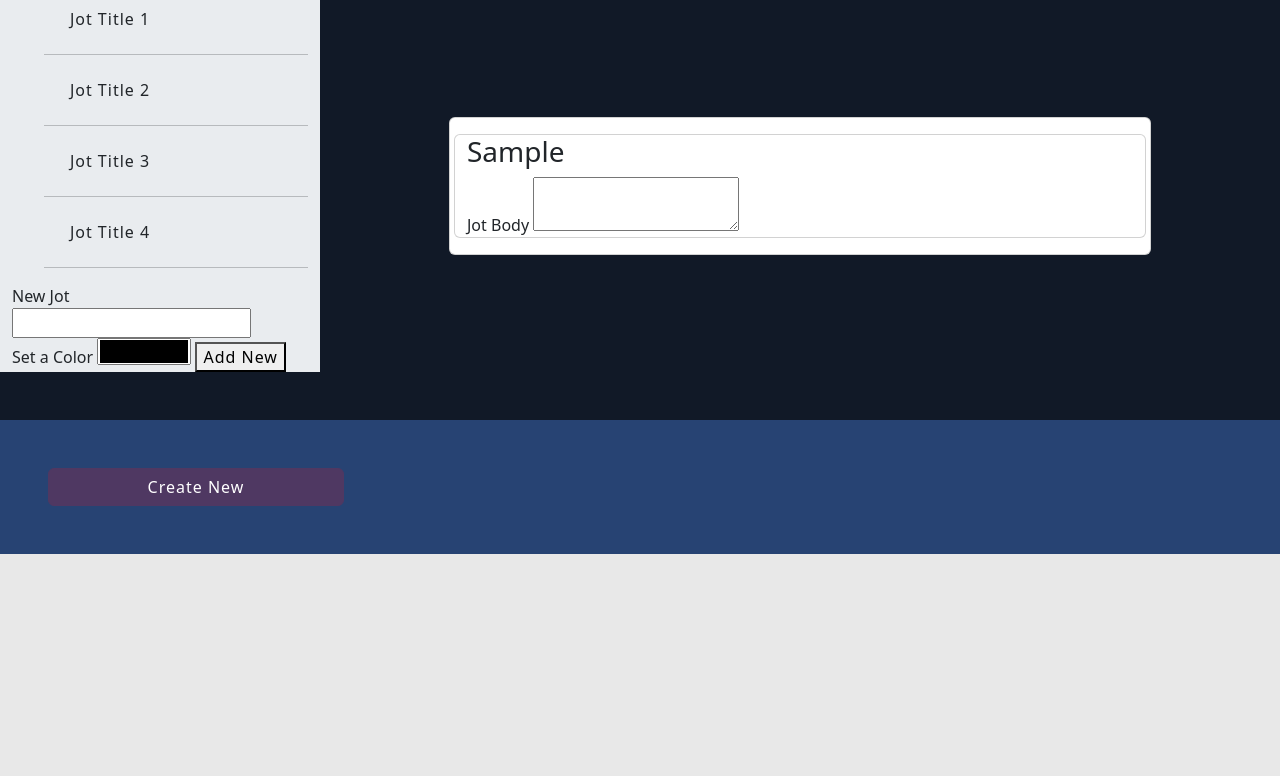
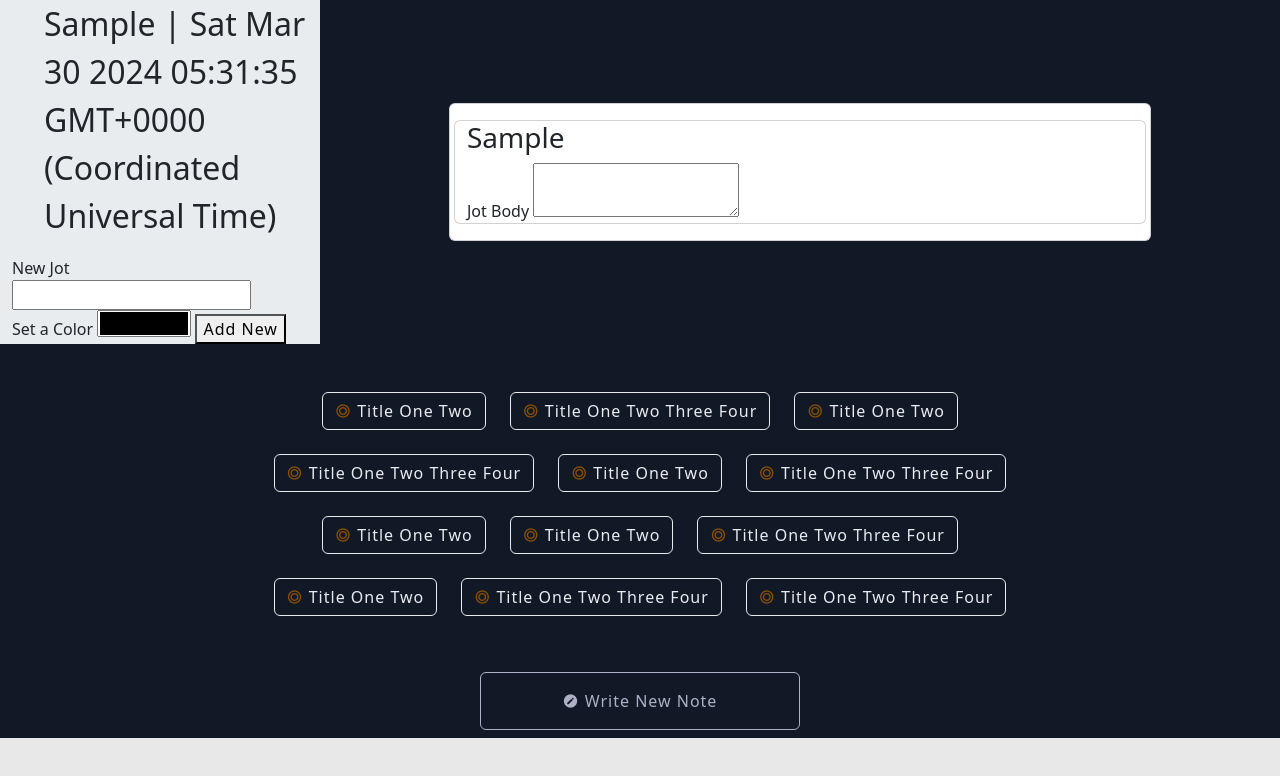
Before and after one commit to masonspacestation/jot, a website with bundled scripts: page index.html in a window 1280 px wide. Both pictures are taken after typing "Sample" into the empty fields and a click on the button "Add New". Built offline with nearby package versions, Linux system fonts and the light colour scheme; a script that the page names is missing.

Commit message:
most functions working - starting styling

```diff
--- a/app/AppState.js
+++ b/app/AppState.js
@@ -9,8 +9,6 @@ class ObservableAppState extends EventEmitter {
 
     new Jot({
       title: 'Sample Jot',
-      // timeCreated: Date(),
-      // timeEdited: Date(),
       jotColor: '#007744',
     }),
 
--- a/app/controllers/JotsController.js
+++ b/app/controllers/JotsController.js
@@ -12,14 +12,15 @@ export class JotsController {
 
     console.log('✒️ the jots controller is loaded');
     AppState.on('activeJot', this.drawActiveJot)
+    AppState.on('jots', this.drawAllJots)
 
     jotServices.loadJots()
+    this.drawAllJots()
   }
 
 
 
   createNewJot() {
-    // debugger
     try {
       event.preventDefault()
       const form = event.target
@@ -35,27 +36,10 @@ export class JotsController {
     }
   }
 
-  // createFieldReport() {
-  //   try {
-  //     event.preventDefault()
-  //     console.log('Creating field report');
-  //     const form = event.target
-  //     const fieldReportFormData = getFormData(form)
-  //     console.log('here is your data', fieldReportFormData);
-  //     // fieldReportsService.createFieldReport(fieldReportFormData)
-
-  //     // @ts-ignore
-  //     form.reset() // if there is a red squiggle here, it's okay
-  //   } catch (error) {
-  //     console.error('[CREATING FIELD REPORT]', error)
-  //     window.alert(error.message)
-  //   }
-  // }
 
 
-
-  drawActiveJot(jotId) {
-    const activeJot = AppState.activeJot
+  drawActiveJot() {
+    // const activeJot = AppState.activeJot
     AppState.emit('jots')
     setHTML('active-jot-editor', AppState.activeJot.activeJotTemplate)
   }
@@ -85,12 +69,21 @@ export class JotsController {
     // }
   }
 
-  // setActiveJot(newJot) {
-  //   console.log('setactive controller: ', newJot);
-  //   jotServices.setActiveJot(newJot)
-  // }
 
 
+  // click on jot name - pass id to click event -  service sets active jot equal to this new one - active jot will draw through listener
+
+  setActiveJot(jotID) {
+    console.log('setactive controller: ', jotID);
+    jotServices.setActiveJot(jotID)
+  }
+
+  drawAllJots() {
+    const allJots = AppState.jots
+    let jotsContent = ''
+    allJots.forEach(jot => jotsContent += jot.jotListTemplate)
+    setHTML('jot-list', jotsContent)
+  }
 
 
 
--- a/app/models/Jot.js
+++ b/app/models/Jot.js
@@ -12,8 +12,10 @@ export class Jot {
     this.subject = data.subject
     this.wordCount = data.wordCount
     this.jotColor = data.jotColor
-    this.timeCreated = null
-    this.timeEdited = null
+    // this.timeCreated = null
+    // this.timeEdited = null
+    this.timeCreated = data.timeCreated == null ? new Date() : new Date(data.timeCreated)
+    this.timeEdited = data.timeEdited == null ? new Date() : new Date(data.timeEdited)
   }
 
 
@@ -49,14 +51,27 @@ export class Jot {
   get jotListTemplate() {
     return `
     <div onclick="app.JotsController.setActiveJot('${this.id}')" class="col-12 selectable" role="button">
-      <div class="d-flex gap-4 fs-3">
-        <p>${this.title}</p>
+      <div class="d-flex gap-4 fs-2">
+        <span>${this.title} | ${this.timeEdited}</span>
 
       </div>
     </div>
     `
   }
 
+
+
+  get CreatedDate() {
+    return this.timeCreated.toLocaleDateString() // 3/28/2024
+  }
+
+  get CreatedTime() {
+    return this.timeEdited.toLocaleTimeString() // 12:28:11 PM
+  }
+
+  get LastViewedDateAndTime() {
+    return this.timeEdited.toLocaleString() // 3/28/2024, 2:48:19 PM
+  }
   //   <div class="col-8 mt-3 p-3">
   //   <form onsubmit="app.JotsController.drawTitleForm()">
   //     <label for="title">Title of New Jot</label>
--- a/app/services/JotServices.js
+++ b/app/services/JotServices.js
@@ -8,7 +8,7 @@ class JotServices {
     // console.log(newJotTitle, 'passed to service');
     const newJot = new Jot(newJotTitle)
 
-    newJot.timeCreated = Date()
+    // newJot.timeCreated = Date()
     AppState.jots.push(newJot)
     console.log('👋', AppState.jots);
     this.saveJot()
@@ -19,9 +19,9 @@ class JotServices {
 
   setActiveJot(jotId) {
     // console.log('newjot sent to set active in service: ', jotId);
-    const foundJot = AppState.jots.find(jot => jot.id == jotId)
-    AppState.activeJot = foundJot
-    foundJot.timeEdited = Date()
+    const activeJot = AppState.jots.find(jot => jot.id == jotId)
+    AppState.activeJot = activeJot
+    activeJot.timeEdited = Date()
     console.log('🎯 ', AppState.activeJot);
 
 
@@ -36,6 +36,7 @@ class JotServices {
 
     console.log(AppState.activeJot);
     this.saveJot()
+    AppState.emit('jots')
   }
 
 
--- a/app/views/JotView.html
+++ b/app/views/JotView.html
@@ -2,24 +2,17 @@
   <div class="row justify-content-start bg-white">
     <div class="col-3 bg-light text-start">
       <ul class="ms-0">
-        <li><button class="btn w-50">Jot Title 1</button></li>
-        <hr>
-        <li><button class="btn w-50">Jot Title 2</button></li>
-        <hr>
-        <li><button class="btn w-50">Jot Title 3</button></li>
-        <hr>
-        <li><button class="btn w-50">Jot Title 4</button></li>
-        <hr>
+        <li id="jot-list"><button class="btn w-50">Jot Title 1</button></li>
       </ul>
       <form onsubmit="app.JotsController.createNewJot()">
         <label for="title">New Jot</label>
         <input type="text" name="title" id="title" minlength="3" maxlength="15" class="form-floating" required>
-        <label for="colors">Set a Color</label>
+        <label for="color">Set a Color</label>
         <input type="color" list="presetColors">
         <datalist id="presetColors">
-          <option>#ff0000</option>
-          <option>#00ff00</option>
-          <option>#0000ff</option>
+          <option value="#ff0000">#ff0000</option>
+          <option value="#00ff00">#00ff00</option>
+          <option value="#0000ff">#0000ff</option>
         </datalist>
         <button type="submit">Add New</button>
       </form>
@@ -51,26 +44,73 @@
 
 </section>
 
+<section class="container-fluid bg-dark">
+  <section class="row justify-content-center">
+    <div class="col-8">
+      <div class="row justify-content-center p-5 gap-4">
+        <button class="btn btn-outline-light w-auto text-light"><i class="mdi mdi-circle-double text-warning"></i> Title
+          one two</button>
+        <button class="btn btn-outline-light w-auto text-light"><i class="mdi mdi-circle-double text-warning"></i> Title
+          one
+          two three four</button>
+        <button class="btn btn-outline-light w-auto text-light"><i class="mdi mdi-circle-double text-warning"></i> Title
+          one
+          two</button>
+        <button class="btn btn-outline-light w-auto text-light"><i class="mdi mdi-circle-double text-warning"></i> Title
+          one
+          two three four</button>
+        <button class="btn btn-outline-light w-auto text-light"><i class="mdi mdi-circle-double text-warning"></i> Title
+          one
+          two</button>
+        <button class="btn btn-outline-light w-auto text-light"><i class="mdi mdi-circle-double text-warning"></i> Title
+          one
+          two three four</button>
+        <button class="btn btn-outline-light w-auto text-light"><i class="mdi mdi-circle-double text-warning"></i> Title
+          one
+          two</button>
+        <button class="btn btn-outline-light w-auto text-light"><i class="mdi mdi-circle-double text-warning"></i> Title
+          one
+          two</button>
+        <button class="btn btn-outline-light w-auto text-light"><i class="mdi mdi-circle-double text-warning"></i> Title
+          one
+          two three four</button>
+        <button class="btn btn-outline-light w-auto text-light"><i class="mdi mdi-circle-double text-warning"></i> Title
+          one
+          two</button>
+        <button class="btn btn-outline-light w-auto text-light"><i class="mdi mdi-circle-double text-warning"></i> Title
+          one
+          two three four</button>
+        <button class="btn btn-outline-light w-auto text-light"><i class="mdi mdi-circle-double text-warning"></i> Title
+          one
+          two three four</button>
+      </div>
+    </div>
+  </section>
+  <section class="row justify-content-center">
+    <button class="btn btn-outline-secondary w-25 p-3 m-2 text-secondary"><i class="mdi mdi-pencil-circle"></i>
+      Write
+      New Note</button>
+  </section>
+</section>
 
 
 
-
-
+<!--
 <div class="container-fluid">
   <div class="row bg-dark py-3">
     <p class="fs-3 align-items-center">
-      <!-- Jot about it -->
+
     </p>
   </div>
 
   <div class="row bg-primary p-5">
     <button class="btn btn-info w-25" onclick="app.JotsController.drawTitleForm()">Create
       New</button>
-  </div>
+  </div> -->
 
-  <!-- button to open title editor -->
+<!-- button to open title editor -->
 
-  <!-- <section id="new-jot-title-form" class="row">
+<!-- <section id="new-jot-title-form" class="row">
     <div class="col-8 mt-3 p-3">
       <form onsubmit="app.JotsController.createNewJotTitle()">
         <label for="title">Title of New Jot</label>
@@ -81,10 +121,10 @@
   </section> -->
 
 
-  <!-- <section id="active-jot-editor" class="row">
+<!-- <section id="active-jot-editor" class="row">
   </section> -->
 
-  <!-- <section class="row" id="test-jot-editor">
+<!-- <section class="row" id="test-jot-editor">
 
     <div class="col-6 card">
       <h1>Practice Editor</h1>
```
